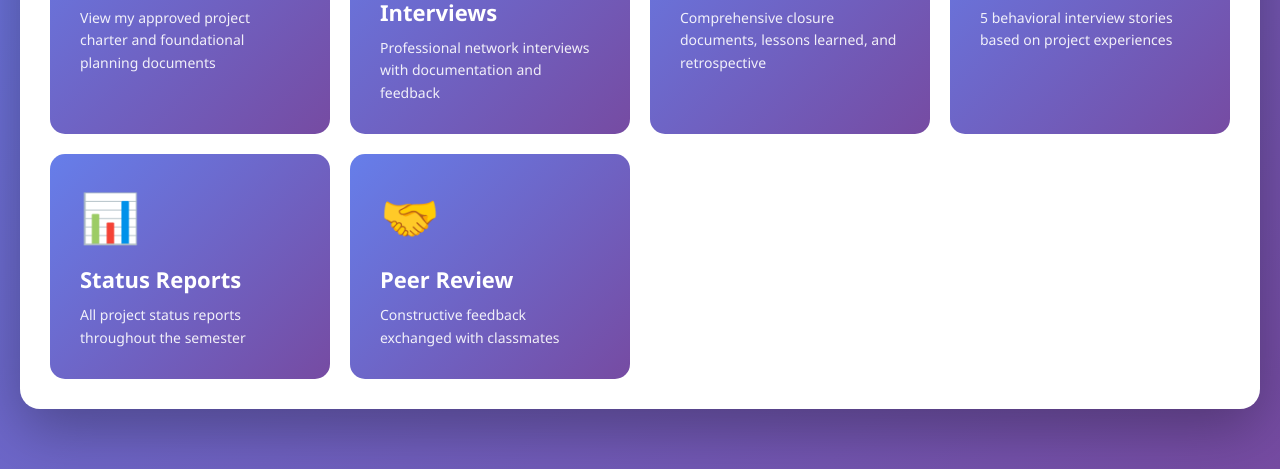
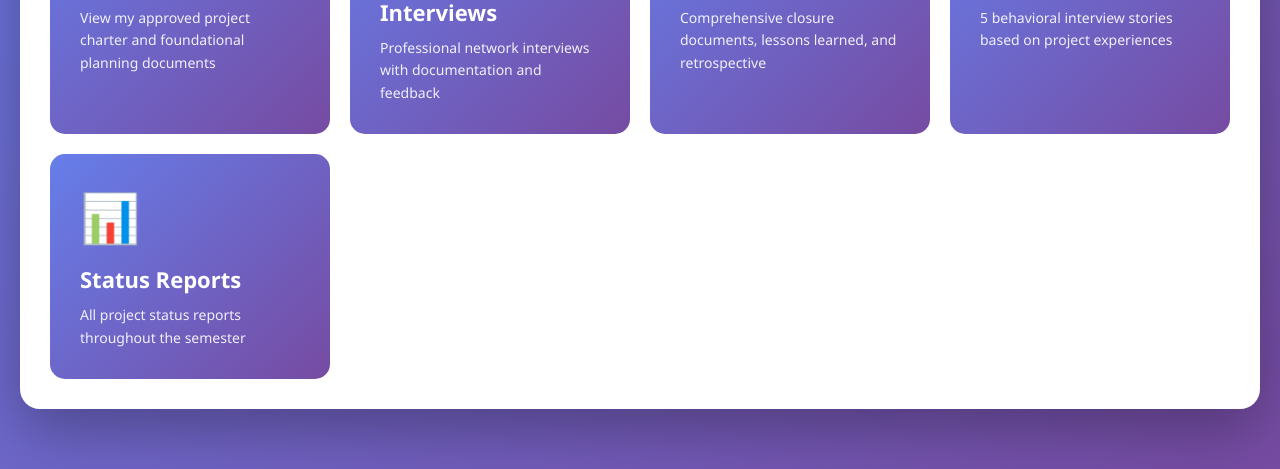
Before and after one commit to ryanhwang2/CIS-4860-Project-Closure-Website, a plain HTML site: page index.html in a window 1280 px wide. Shown: the part 610-1079 px from the top of the page. Drawn offline with Linux system fonts and the light colour scheme.

Commit message:
no more peer review icon

```diff
--- a/index.html
+++ b/index.html
@@ -618,12 +618,6 @@
                     <div class="icon">📊</div>
                     <h3>Status Reports</h3>
                     <p>All project status reports throughout the semester</p>
-                </div>
-
-                <div class="nav-card" onclick="showSection('peer')">
-                    <div class="icon">🤝</div>
-                    <h3>Peer Review</h3>
-                    <p>Constructive feedback exchanged with classmates</p>
                 </div>
             </div>
         </div>
```
